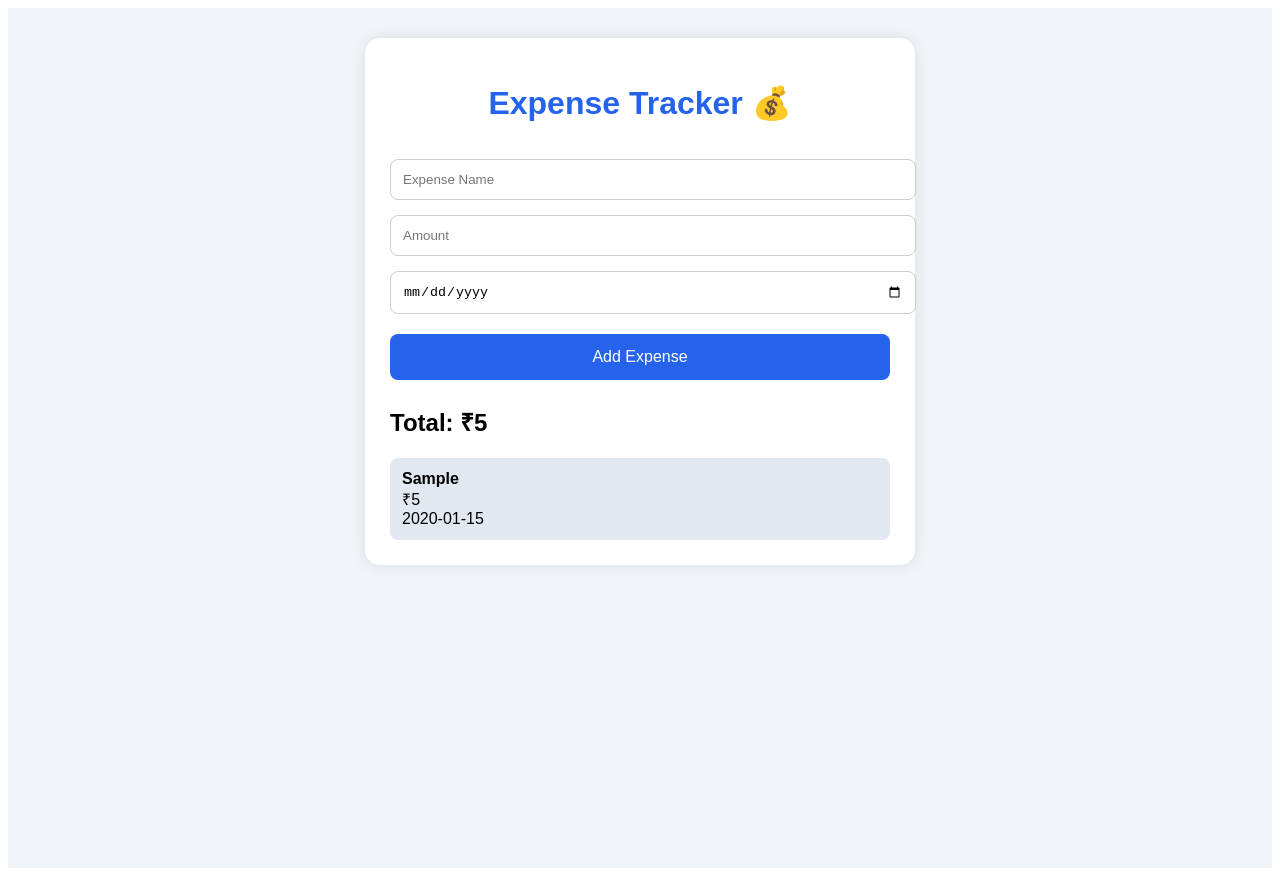
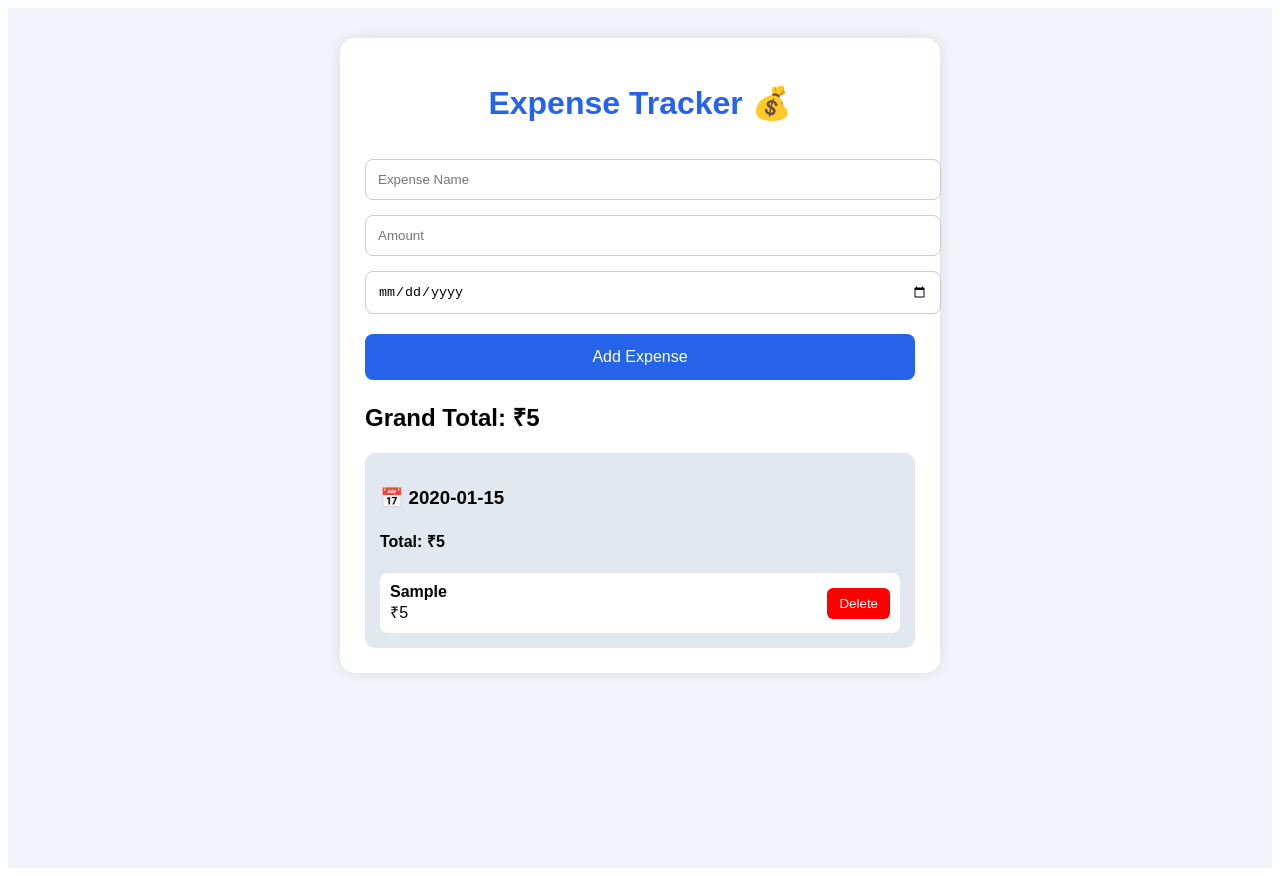
Before and after one commit to sandip280419/Expense-App, a React (Vite) app: page / in a window 1280 px wide. Both pictures are taken after typing "Sample", "5", "2020-01-15" into the empty fields and a click on the button "Add Expense". Built offline with nearby package versions, Linux system fonts and the light colour scheme.

Commit message:
Update main.jsx

```diff
--- a/src/main.jsx
+++ b/src/main.jsx
@@ -13,7 +13,7 @@ function App() {
     const newItem = {
       id: Date.now(),
       description,
-      amount,
+      amount: parseFloat(amount),
       date,
     };
 
@@ -24,10 +24,20 @@ function App() {
     setDate("");
   };
 
-  const total = items.reduce(
-    (sum, item) => sum + parseFloat(item.amount),
-    0
-  );
+  const deleteExpense = (id) => {
+    setItems(items.filter((item) => item.id !== id));
+  };
+
+  const grouped = {};
+
+  items.forEach((item) => {
+    if (!grouped[item.date]) {
+      grouped[item.date] = [];
+    }
+    grouped[item.date].push(item);
+  });
+
+  const grandTotal = items.reduce((sum, item) => sum + item.amount, 0);
 
   return (
     <div
@@ -40,7 +50,7 @@ function App() {
     >
       <div
         style={{
-          maxWidth: "500px",
+          maxWidth: "550px",
           margin: "auto",
           background: "white",
           padding: "25px",
@@ -57,13 +67,7 @@ function App() {
           placeholder="Expense Name"
           value={description}
           onChange={(e) => setDescription(e.target.value)}
-          style={{
-            width: "100%",
-            padding: "12px",
-            marginTop: "15px",
-            borderRadius: "8px",
-            border: "1px solid #ccc",
-          }}
+          style={inputStyle}
         />
 
         <input
@@ -71,70 +75,104 @@ function App() {
           placeholder="Amount"
           value={amount}
           onChange={(e) => setAmount(e.target.value)}
-          style={{
-            width: "100%",
-            padding: "12px",
-            marginTop: "15px",
-            borderRadius: "8px",
-            border: "1px solid #ccc",
-          }}
+          style={inputStyle}
         />
 
         <input
           type="date"
           value={date}
           onChange={(e) => setDate(e.target.value)}
-          style={{
-            width: "100%",
-            padding: "12px",
-            marginTop: "15px",
-            borderRadius: "8px",
-            border: "1px solid #ccc",
-          }}
+          style={inputStyle}
         />
 
-        <button
-          onClick={addExpense}
-          style={{
-            width: "100%",
-            padding: "14px",
-            marginTop: "20px",
-            background: "#2563eb",
-            color: "white",
-            border: "none",
-            borderRadius: "8px",
-            fontSize: "16px",
-            cursor: "pointer",
-          }}
-        >
+        <button onClick={addExpense} style={buttonStyle}>
           Add Expense
         </button>
 
-        <h2 style={{ marginTop: "25px" }}>
-          Total: ₹{total}
+        <h2 style={{ marginTop: "20px" }}>
+          Grand Total: ₹{grandTotal}
         </h2>
 
-        {items.map((item) => (
-          <div
-            key={item.id}
-            style={{
-              background: "#e2e8f0",
-              padding: "12px",
-              borderRadius: "8px",
-              marginTop: "12px",
-            }}
-          >
-            <strong>{item.description}</strong>
-            <br />
-            ₹{item.amount}
-            <br />
-            {item.date}
-          </div>
-        ))}
+        {Object.keys(grouped).map((dateKey) => {
+          const total = grouped[dateKey].reduce(
+            (sum, item) => sum + item.amount,
+            0
+          );
+
+          return (
+            <div
+              key={dateKey}
+              style={{
+                background: "#e2e8f0",
+                padding: "15px",
+                borderRadius: "10px",
+                marginTop: "20px",
+              }}
+            >
+              <h3>📅 {dateKey}</h3>
+              <h4>Total: ₹{total}</h4>
+
+              {grouped[dateKey].map((item) => (
+                <div
+                  key={item.id}
+                  style={{
+                    background: "white",
+                    padding: "10px",
+                    borderRadius: "8px",
+                    marginTop: "10px",
+                    display: "flex",
+                    justifyContent: "space-between",
+                    alignItems: "center",
+                  }}
+                >
+                  <div>
+                    <strong>{item.description}</strong>
+                    <br />
+                    ₹{item.amount}
+                  </div>
+
+                  <button
+                    onClick={() => deleteExpense(item.id)}
+                    style={{
+                      background: "red",
+                      color: "white",
+                      border: "none",
+                      padding: "8px 12px",
+                      borderRadius: "6px",
+                      cursor: "pointer",
+                    }}
+                  >
+                    Delete
+                  </button>
+                </div>
+              ))}
+            </div>
+          );
+        })}
       </div>
     </div>
   );
 }
+
+const inputStyle = {
+  width: "100%",
+  padding: "12px",
+  marginTop: "15px",
+  borderRadius: "8px",
+  border: "1px solid #ccc",
+};
+
+const buttonStyle = {
+  width: "100%",
+  padding: "14px",
+  marginTop: "20px",
+  background: "#2563eb",
+  color: "white",
+  border: "none",
+  borderRadius: "8px",
+  fontSize: "16px",
+  cursor: "pointer",
+};
 
 ReactDOM.createRoot(document.getElementById("root")).render(
   <React.StrictMode>
```
